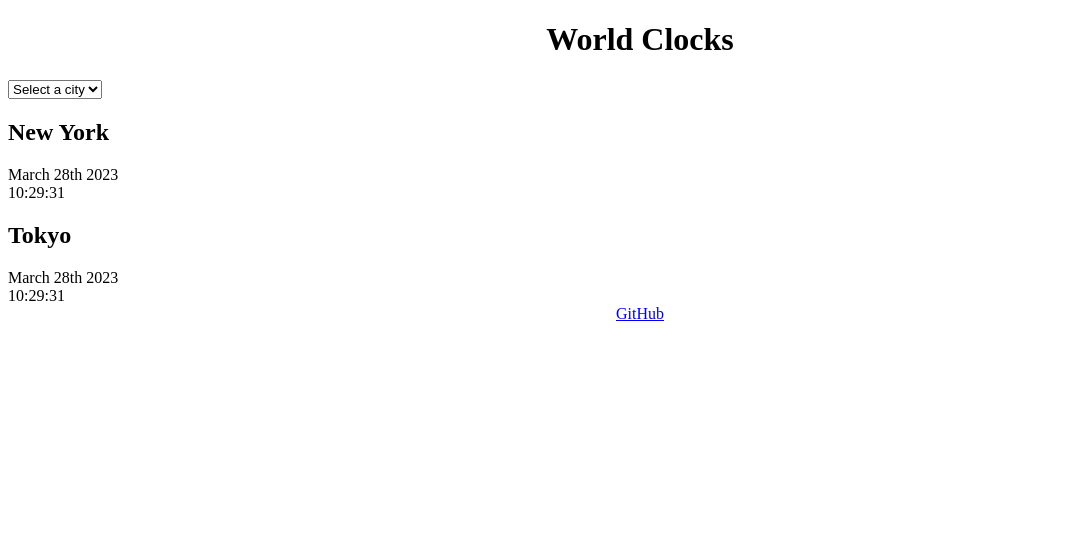
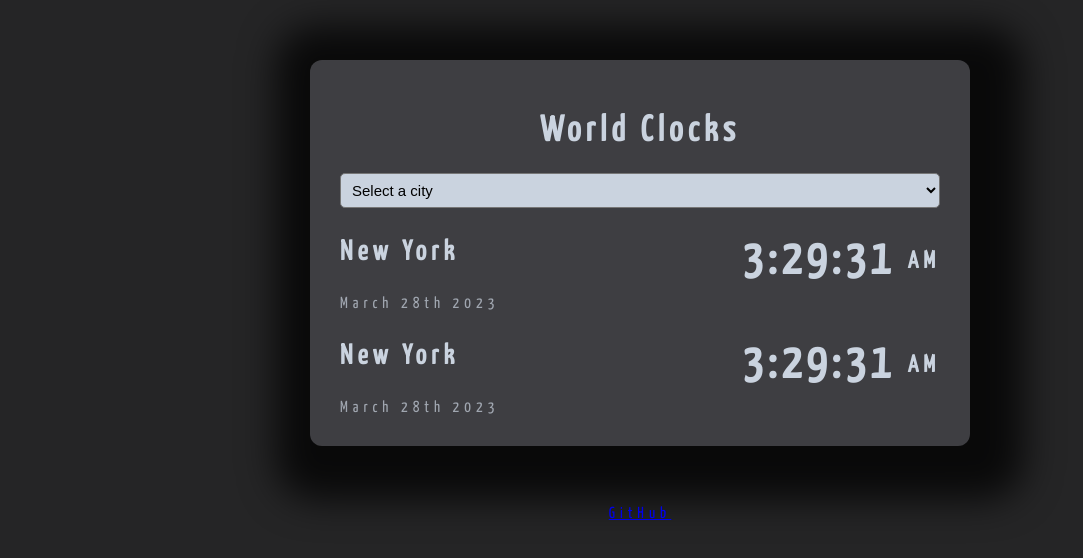
Before and after one commit to majo1ka/world-clock, a plain HTML site: page index.html in a window 1280 px wide. Shown: the whole page, without its empty margins (0-1083 px from the left). Drawn offline with Linux system fonts and the light colour scheme; a web font is replaced by a local one.

Commit message:
added bunch of css

```diff
--- a/index.html
+++ b/index.html
@@ -4,10 +4,15 @@
     <meta charset="UTF-8" />
     <meta http-equiv="X-UA-Compatible" content="IE=edge" />
     <meta name="viewport" content="width=device-width, initial-scale=1.0" />
+    <link
+      href="https://fonts.googleapis.com/css2?family=Atma&family=Roboto&family=Yanone+Kaffeesatz&display=swap"
+      rel="stylesheet"
+    />
     <link rel="stylesheet" href="src/style.css" />
     <title>World Clock</title>
   </head>
   <body>
+    <div class="container">
       <h1>World Clocks</h1>
       <select name="" id="">
         <option value="">Select a city</option>
@@ -16,20 +21,28 @@
         <option value="">Prague</option>
       </select>
       <div class="cities">
+
         <h2>New York</h2>
+        <div class="time">3:29:31 <small>AM</small></div>
+
+        </div>
         <div class="date">March 28th 2023</div>
-      <div class="time">10:29:31</div>
+        <div class="cities">
+
+        <h2>New York</h2>
+        <div class="time">3:29:31 <small>AM</small></div>
+
         </div>
-    <div class="cities">
-      <h2>Tokyo</h2>
         <div class="date">March 28th 2023</div>
-      <div class="time">10:29:31</div>
+      </div>
+
     </div>
     <footer>
       <a href="https://github.com/majo1ka/world-clock" target="_blank"
         >GitHub</a
       >
     </footer>
+
     <script src="src/index.js"></script>
   </body>
 </html>
--- a/src/style.css
+++ b/src/style.css
@@ -1,6 +1,53 @@
+body {
+    background: #252526;
+    font-family: 'Yanone Kaffeesatz', sans-serif;
+    letter-spacing: 5px;
+}
 h1 {
     text-align: center;
+    font-size: 36px;
 }
+
+h2 {
+    margin: 0 0 5px;
+    font-size: 28px;
+}
+
 footer {
     text-align: center;
 }
+
+select {
+    display: block;
+    width: 100%;
+    background: #cad3df;
+    padding: 7px;
+    border-radius: 5px;
+    font-size: 15px;
+}
+.container {
+    max-width: 600px;
+    margin: 60px auto;
+    background: #3E3E42;
+    color: #cad3df;
+    padding: 30px;
+    box-shadow: 10px 10px 36px 44px rgba(0, 0, 0, 0.75);
+    border-radius: 12px;
+}
+.cities {
+    display: flex;
+    justify-content: space-between;
+    margin-top: 20px;
+    padding: 10px 0;
+}
+.date {
+    opacity: 0.7;
+}
+.time {
+    font-size: 48px;
+    font-weight: bold;
+}
+.time small {
+    font-size: 24px;
+    vertical-align: middle;
+}
```
Lines whose indentation alone changed are shown as unchanged.
